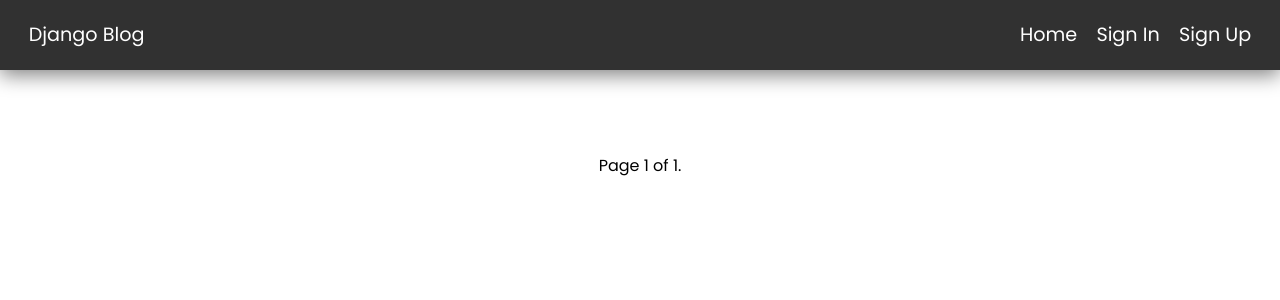
After one commit to EclecticOwl/django-blog, a Django app: page /posts/ in a window 1280 px wide. The commit adds this page. Shown: the top 300 px of the page. Run offline with Django 4.2, Linux system fonts and the light colour scheme; data that the repository does not hold is empty.

Commit message:
Added a paginator to segment the feed.

```diff
--- a/config/urls.py
+++ b/config/urls.py
@@ -6,4 +6,6 @@ urlpatterns = [
     path('admin/', admin.site.urls),
 
     path('', include('core.urls')),
+
+    path('posts/', include('posts.urls')),
 ]
--- /dev/null
+++ b/posts/templates/post_list.html
@@ -0,0 +1,35 @@
+{% extends 'base.html' %}
+
+
+{% block content %}
+<div class='post_container'>
+    <div class="posts">
+        {% for obj in page_obj %}
+            <div class="post">
+               <h2>{{ obj.owner }} </h2>
+               <h4>{{ obj.description }}</h4>
+               <p>{{ obj.content }} <span>{{ obj.created }}</span></p>
+            </div>
+        {% endfor %}
+    </div>
+    <div class="pagination">
+        <span class="step-links">
+            {% if page_obj.has_previous %}
+            <a href="?page=1">&laquo; first</a>
+            <a href="?page={{ page_obj.previous_page_number }}">previous</a>
+            {% endif %}
+
+            <span class="current">
+                Page {{ page_obj.number }} of {{ page_obj.paginator.num_pages }}.
+            </span>
+
+            {% if page_obj.has_next %}
+                <a href="?page={{ page_obj.next_page_number }}">next</a>
+                <a href="?page={{ page_obj.paginator.num_pages }}">last &raquo;</a>
+            {% endif %}
+
+        </span>
+    </div>
+</div>
+
+{% endblock %}
--- /dev/null
+++ b/posts/urls.py
@@ -0,0 +1,7 @@
+from django.urls import path
+from . import views
+
+
+urlpatterns = [
+    path('', views.latest_post_list, name='all-posts'),
+]
--- a/posts/views.py
+++ b/posts/views.py
@@ -1,3 +1,14 @@
 from django.shortcuts import render
+from django.core.paginator import Paginator
 
-# Create your views here.
+from .models import Post
+
+def latest_post_list(request):
+    posts = Post.objects.all().order_by('-created')
+
+    p = Paginator(posts, 4)
+
+    page_number = request.GET.get('page')
+    page_obj = p.get_page(page_number)
+    context = {'page_obj': page_obj}
+    return render(request, 'post_list.html', context)
--- a/static/css/main.css
+++ b/static/css/main.css
@@ -157,3 +157,24 @@ nav {
     width: 100%;
     padding: 0 5em;
 }
+.post_container {
+    margin-top: 3em;
+    width: 100%;
+    display: flex;
+    gap: 2em;
+    flex-direction: column;
+    justify-content: center;
+    align-items: center;
+}
+.posts {
+    padding-left: 5em;
+    width: 100%;
+    gap: 2em;
+    display: flex;
+    flex-direction: column;
+    justify-content: flex-start;
+}
+.posts span {
+    margin-left: 2em;
+    font-size: .5em;
+}
--- a/templates/partials/navbar.html
+++ b/templates/partials/navbar.html
@@ -7,7 +7,7 @@
             <li><a href="{% url 'index' %}">Home</a></li>
             {% if user.is_authenticated %}
             <li><a href="{% url 'user-profile' %}">My Account</a></li>
-            <li><a href="">Posts</a></li>
+            <li><a href="{% url 'all-posts' %}">All Posts</a></li>
             <li><a href="{% url 'logout' %}">Sign Out</a></li>
             {% else %}
             <li><a href="{% url 'login' %}">Sign In</a></li>
```
